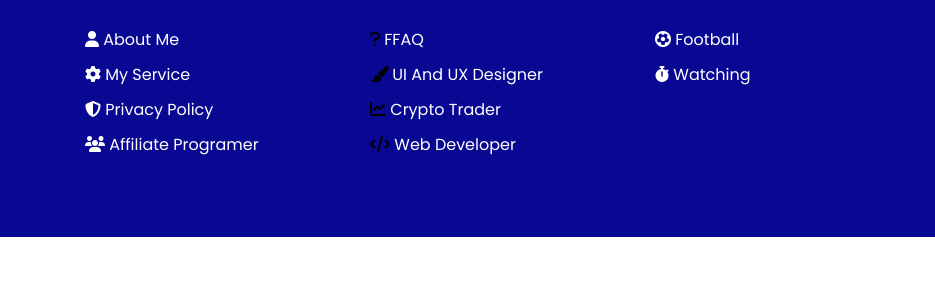
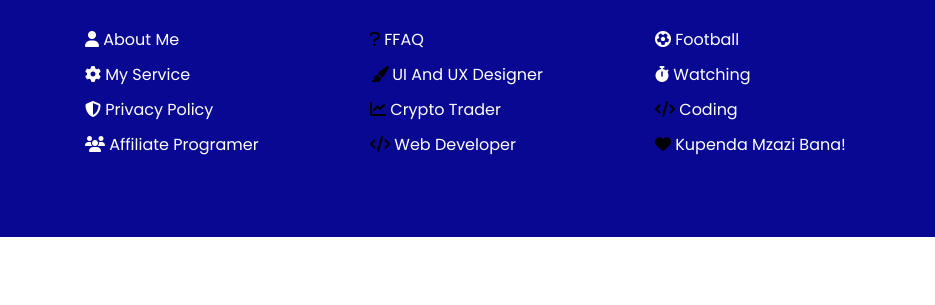
Before and after one commit to DuncanLangat6515/Footer, a plain HTML site: page index.html in a window 1280 px wide. Shown: the part 100-405 px from the top of the page, 0-935 px from the left. Drawn offline with Linux system fonts and the light colour scheme.

Commit message:
add icons and some links

```diff
--- a/index.html
+++ b/index.html
@@ -39,8 +39,9 @@
                 <ul>
                     <li> <a href=""><i class="fas fa-futbol"></i> Football</a></li>
                     <li><a href=""><i class="fas fa-stopwatch"></i> Watching</a></li>
-                    <li> <a href=""></a></li>
-                    <li> <a href=""></a></li>
+                    <li><i class="fas fa-code"></i> <a href="">Coding</a></li>
+                    <li><i class="fas fa-heart"></i> <a href="">Kupenda Mzazi Bana!</a></li>
+
                 </ul>
             </div>
             <div class="footer-col">
```
